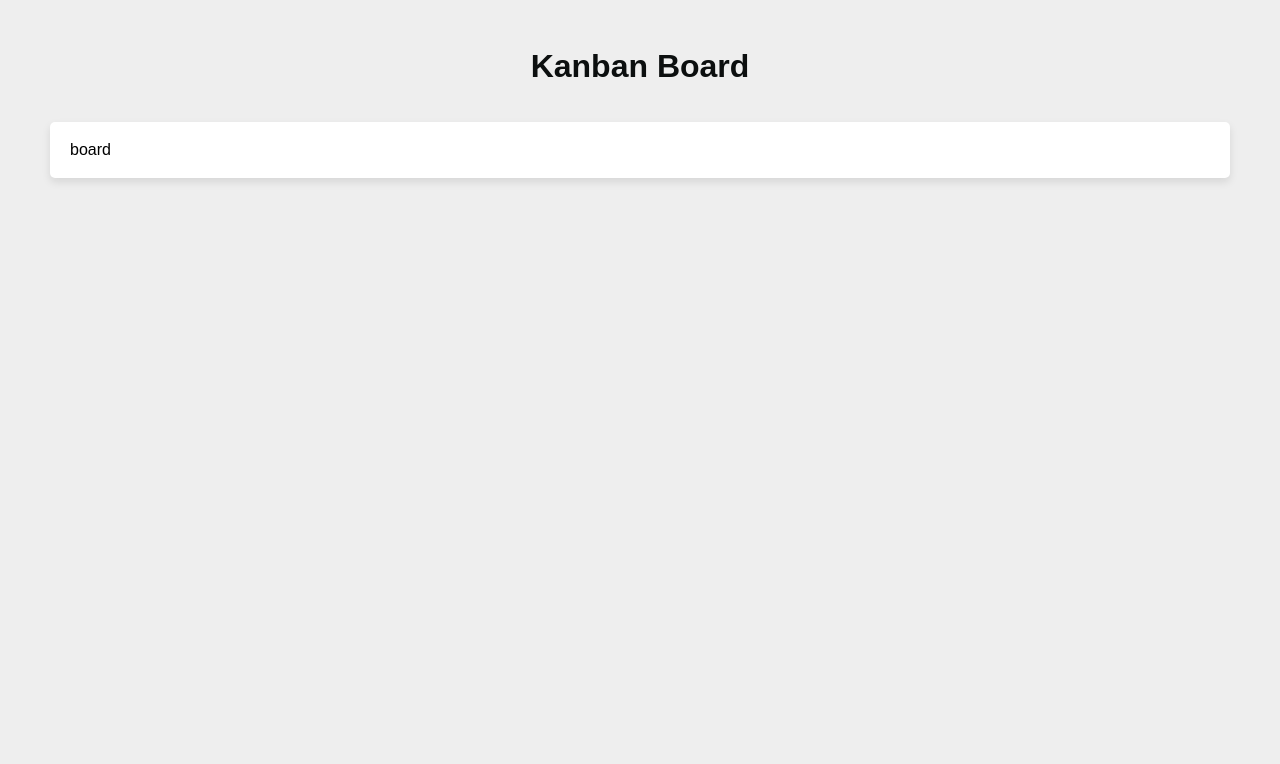
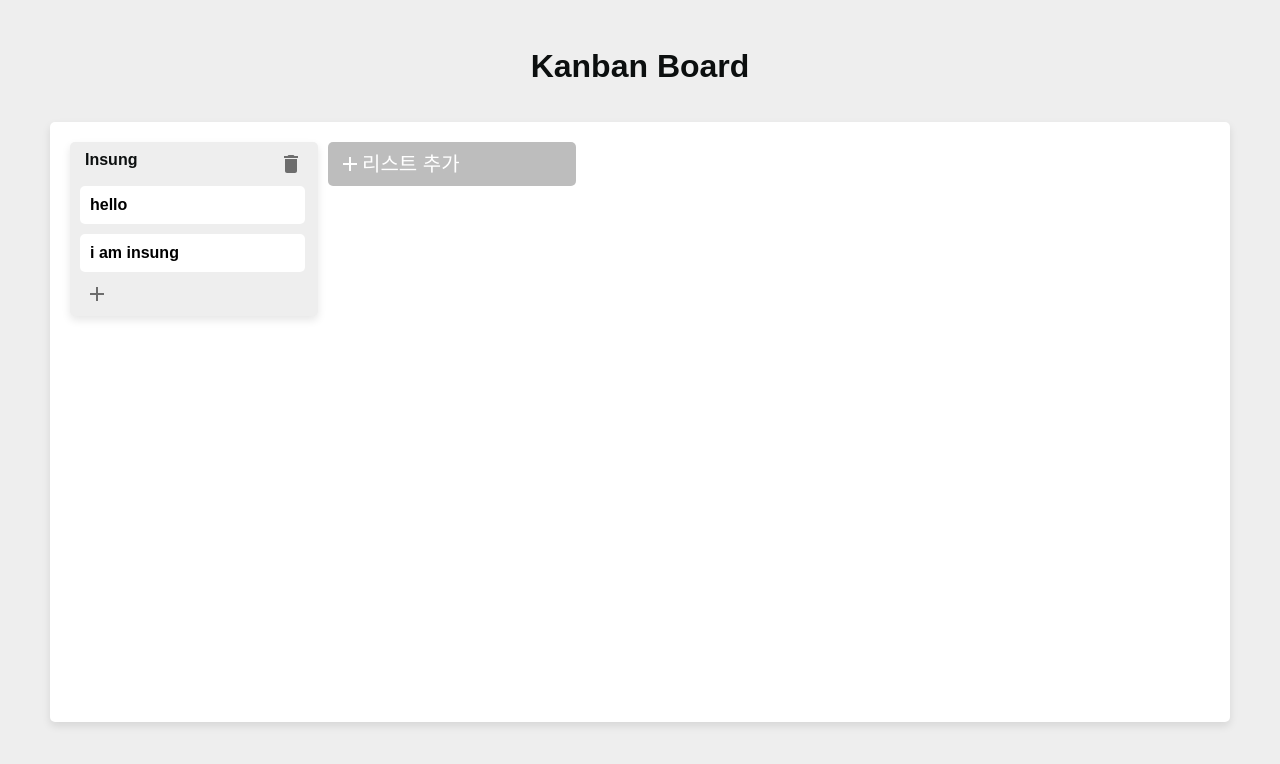
Before and after one commit to insung1939/kanban-board, a React (Create React App) app: page / in a window 1280 px wide. Shown: the top 764 px of the page. Built offline with nearby package versions, Linux system fonts and the light colour scheme; a web font is replaced by a local one.

Commit message:
커밋2: 리스트 추가 버튼 작업 및 상태관리 recoil setting

```diff
--- a/package.json
+++ b/package.json
@@ -3,6 +3,10 @@
   "version": "0.1.0",
   "private": true,
   "dependencies": {
+    "@emotion/react": "^11.10.4",
+    "@emotion/styled": "^11.10.4",
+    "@mui/icons-material": "^5.10.9",
+    "@mui/material": "^5.10.9",
     "@testing-library/jest-dom": "^5.16.5",
     "@testing-library/react": "^13.4.0",
     "@testing-library/user-event": "^13.5.0",
@@ -13,6 +17,7 @@
     "react": "^18.2.0",
     "react-dom": "^18.2.0",
     "react-scripts": "5.0.1",
+    "recoil": "^0.7.6",
     "styled-components": "^5.3.6",
     "styled-reset": "^4.4.2",
     "typescript": "^4.8.4",
--- a/src/App.tsx
+++ b/src/App.tsx
@@ -1,11 +1,69 @@
+//react
+import { useState } from "react";
+//style
 import styled from "styled-components";
 import { color } from "./styles/theme";
+//mui
+import AddIcon from "@mui/icons-material/Add";
+import ClearIcon from "@mui/icons-material/Clear";
+import IconButton from "@mui/material/IconButton";
+//recoil
+import { listState, IListState } from "./recoil/atoms/listState";
+import { useRecoilState } from "recoil";
+//components
+import List from "./components/List";
+
+// ---------------------------------------------------------------------
 
 export default function App() {
+  const [list, setList] = useRecoilState<IListState[]>(listState);
+  const [addListMode, setAddListMode] = useState<boolean>(false);
+  const [listTitle, setListTitle] = useState<string>("");
+  //list title input handling
+  const handleListTitle = (e: React.ChangeEvent<HTMLInputElement>) => {
+    setListTitle(e.target.value);
+    console.log(listTitle);
+  };
+  //addList 모드 변경
+  const handleAddListMode = () => {
+    setAddListMode(true);
+  };
+  //리스트 추가하는 것을 취소
+  const handleCancelAddList = () => {
+    setAddListMode(false);
+  };
+  //리스트 추가
+  const handleAddList = () => {
+    console.log("card list 추가하기");
+  };
   return (
     <div className="App">
       <AppTitle>Kanban Board</AppTitle>
-      <BoardStyle>board</BoardStyle>
+
+      <BoardStyle>
+        {list.map((item) => (
+          <List key={item.id} item={item} />
+        ))}
+        {addListMode ? (
+          <ActiveAddList>
+            <ListTitleInput
+              type="text"
+              placeholder="타이틀 입력..."
+              onChange={handleListTitle}
+            />
+            <div style={{ display: "flex" }}>
+              <AddListButton onClick={handleAddList}>추가</AddListButton>
+              <IconButton onClick={handleCancelAddList} sx={{ padding: 0 }}>
+                <ClearIcon />
+              </IconButton>
+            </div>
+          </ActiveAddList>
+        ) : (
+          <InactiveAddList onClick={handleAddListMode}>
+            <AddIcon /> 리스트 추가
+          </InactiveAddList>
+        )}
+      </BoardStyle>
     </div>
   );
 }
@@ -24,4 +82,67 @@ const BoardStyle = styled.div`
   box-shadow: 0px 4px 8px rgba(0, 0, 0, 0.1);
   padding: 20px;
   background-color: ${color.white};
+  display: flex;
+  height: 70vh;
 `;
+
+const InactiveAddList = styled.div`
+  width: 20%;
+  height: 24px;
+  padding: 10px;
+  background-color: ${color.gray};
+  border: none;
+  border-radius: 5px;
+  color: ${color.white};
+  font-size: 20px;
+  transition: 0.6s;
+  &:hover {
+    opacity: 0.8;
+  }
+  display: flex;
+  line-height: 24px;
+  cursor: pointer;
+`;
+
+const ActiveAddList = styled.div`
+  width: 20%;
+  padding: 10px;
+  background-color: ${color.secondary};
+  border: none;
+  border-radius: 5px;
+  height: fit-content;
+`;
+
+const ListTitleInput = styled.input`
+  border: 1px solid ${color.primary};
+  width: 90%;
+  border-radius: 5px;
+  margin-bottom: 5px;
+  font-size: 16px;
+  font-weight: bold;
+  padding: 10px;
+  &:focus-visible {
+    outline: 2px solid ${color.primary};
+  }
+  ::placeholder {
+    font-size: 16px;
+    color: ${color.black};
+  }
+`;
+
+const AddListButton = styled.button`
+  width: 20%;
+  padding: 5px;
+  height: 24px;
+  background-color: ${color.primary_dark};
+  border: none;
+  border-radius: 5px;
+  color: ${color.white};
+  font-weight: bold;
+  margin-right: 10px;
+  transition: 0.6s;
+  &:hover {
+    opacity: 0.5;
+  }
+  cursor: pointer;
+`;
--- /dev/null
+++ b/src/components/List.tsx
@@ -0,0 +1,77 @@
+import { IListState } from "../recoil/atoms/listState";
+//style
+import styled from "styled-components";
+import { color } from "../styles/theme";
+//mui
+import DeleteIcon from "@mui/icons-material/Delete";
+import IconButton from "@mui/material/IconButton";
+import AddIcon from "@mui/icons-material/Add";
+
+interface IItemProps {
+  item: IListState;
+}
+
+export default function List({ item }: IItemProps) {
+  const handleDeleteList = () => {
+    console.log("delete list");
+  };
+  const handleAddCard = () => {
+    console.log("delete list");
+  };
+  return (
+    <ListBox>
+      <div
+        style={{
+          display: "flex",
+          justifyContent: "space-between",
+          padding: "0 5px",
+        }}
+      >
+        <ListTitle>{item.title}</ListTitle>
+        <IconButton onClick={handleDeleteList} sx={{ padding: 0 }}>
+          <DeleteIcon />
+        </IconButton>
+      </div>
+      {item.contents.map((content, index) => (
+        <CardContent key={index} value={content} />
+      ))}
+      <IconButton
+        onClick={handleAddCard}
+        sx={{ padding: "0 5px", marginTop: "10px" }}
+      >
+        <AddIcon />
+      </IconButton>
+    </ListBox>
+  );
+}
+
+//style
+const ListBox = styled.div`
+  padding: 10px;
+  background-color: ${color.secondary};
+  border-radius: 5px;
+  box-shadow: 0px 4px 8px rgba(0, 0, 0, 0.1);
+  margin-right: 10px;
+  width: 20%;
+  height: fit-content;
+`;
+
+const ListTitle = styled.h3`
+  font-size: 16px;
+  font-weight: 700;
+  color: ${color.black};
+`;
+
+const CardContent = styled.input`
+  width: 90%;
+  border: none;
+  border-radius: 5px;
+  margin-top: 10px;
+  font-size: 16px;
+  font-weight: bold;
+  padding: 10px;
+  ::placeholder {
+    font-size: 16px;
+    color: ${color.black};
+  }
+`;
--- a/src/index.tsx
+++ b/src/index.tsx
@@ -1,13 +1,14 @@
 import ReactDOM from "react-dom/client";
 import App from "./App";
 import { GlobalStyle } from "./styles/global-style";
+import { RecoilRoot } from "recoil";
 
 const root = ReactDOM.createRoot(
   document.getElementById("root") as HTMLElement
 );
 root.render(
-  <>
+  <RecoilRoot>
     <GlobalStyle />
     <App />
-  </>
+  </RecoilRoot>
 );
--- /dev/null
+++ b/src/recoil/atoms/listState.ts
@@ -0,0 +1,32 @@
+// src/recoil/todo.ts
+import { atom } from "recoil";
+
+export interface IListState {
+  id: string;
+  title: string;
+  contents: string[];
+}
+
+// 리스트의 타이틀 값 input으로 받음
+export const inputList = atom<string>({
+  key: "inputList",
+  default: "",
+});
+
+//리스트의 카드 input을 받음
+export const inputCardContent = atom<string>({
+  key: "inputCardContent",
+  default: "",
+});
+
+// 업데이트 시킬 listState 배열
+export const listState = atom<IListState[]>({
+  key: "list",
+  default: [
+    {
+      id: "1",
+      title: "Insung",
+      contents: ["hello", "i am insung"],
+    },
+  ],
+});
```
Also changed, not shown: 2 other files (tests, documents, lock files or other folders).
